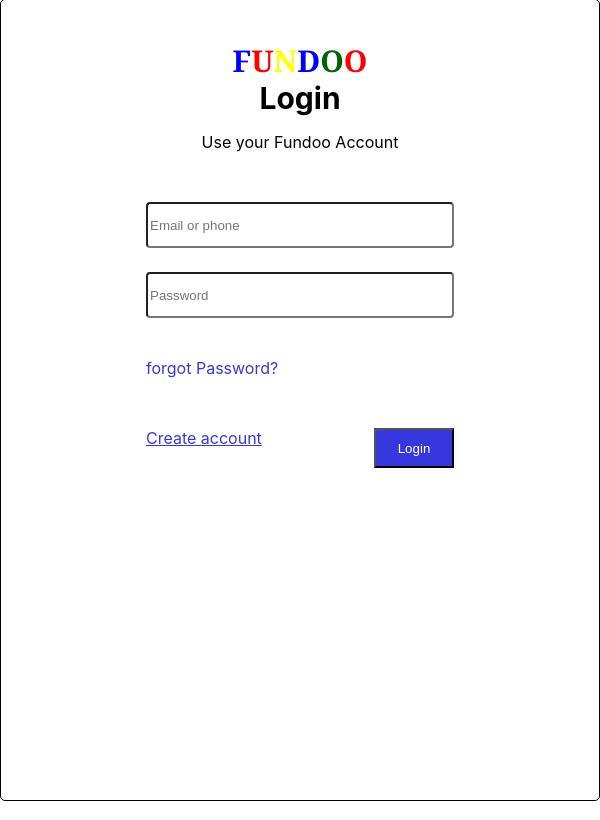
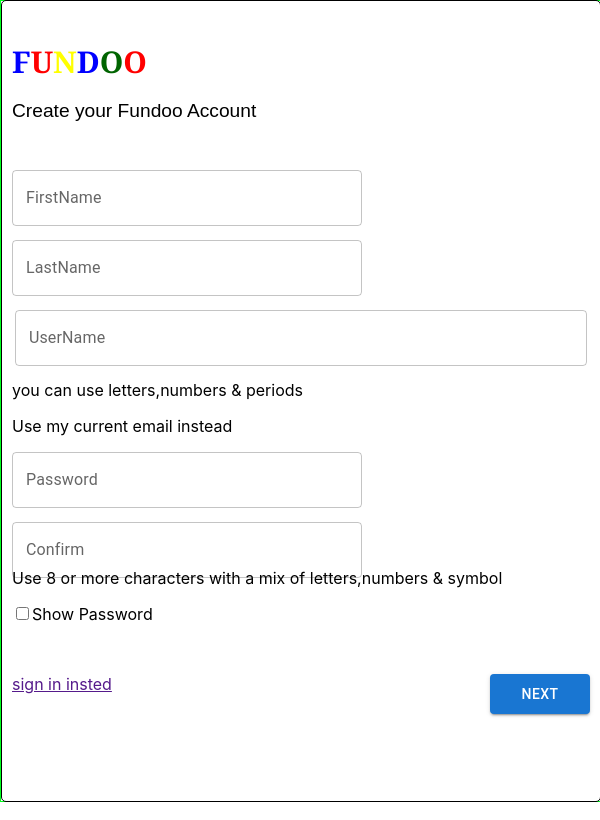
Before and after one commit to satya-1298/Fundoo__Frontend, a React (Create React App) app: page / in a window 600 px wide. Built offline with nearby package versions, Linux system fonts and the light colour scheme.

Commit message:
[Satya]Add : Implemented StateHook react in Fundoo SignUp

```diff
--- a/package.json
+++ b/package.json
@@ -3,6 +3,9 @@
   "version": "0.1.0",
   "private": true,
   "dependencies": {
+    "@emotion/react": "^11.11.1",
+    "@emotion/styled": "^11.11.0",
+    "@mui/material": "^5.14.11",
     "@testing-library/jest-dom": "^5.17.0",
     "@testing-library/react": "^13.4.0",
     "@testing-library/user-event": "^13.5.0",
--- a/src/App.js
+++ b/src/App.js
@@ -2,15 +2,15 @@
 import React from 'react';
 import './App.css';
 
-// import SignUp from './WebPage/SignUp/SignUp';
-import SignIn from './WebPage/SignUp/SignIn/SignIn';
+import SignUp from './WebPage/SignUp/SignUp';
+// import SignIn from './WebPage/SignUp/SignIn/SignIn';
 
 
 function App() {
   return (
     <div className="App">
-     {/* <SignUp/> */}
-        <SignIn/>
+     <SignUp/>
+        {/* <SignIn/> */}
     </div>
   );
 }
--- a/src/WebPage/SignUp/SignUp.css
+++ b/src/WebPage/SignUp/SignUp.css
@@ -1,6 +1,6 @@
 .signUp-Container
 {
-    border: 1px solid blue;
+    border: 1px solid rgb(0, 255, 30);
     display: flex;
     width: 100vw;
    height:100vh;
@@ -19,8 +19,8 @@
 .form-container
 {
     /* border: 1px solid blue; */
-    width: 50%;
-    height: 100%;
+    width: 60%;
+    height: 97%;
     padding: 10px;
 }
 .image-s
@@ -46,9 +46,9 @@
 .oo{color: red;}
 
 .input-s{
-    height: 40px;
+    height: 30px;
     border-radius: 4px;
-    width: 225px;
+    width: 270px;
 }
 .name-s
 {
@@ -56,7 +56,7 @@
     justify-content: space-between;
 }
 .input-ss{
-    height: 40px;
+    height: 30px;
     width: 99%;
     border-radius: 4px;
 }
@@ -90,30 +90,86 @@
     display: flex;
     justify-self: start;
 }
-@media screen and (min-width:500px) and (max-width:1300px)
-{
-    .main-container
-    {
-        border: 1px solid black;
-        width: 60vw;
-        height: 90vh;
-        display: flex;
-        border-radius: 5px;
+@media  screen and (max-width:600px){
+    body{
+        /* background-color: aqua; */
+    }
+    .main-container{
+        width: 100%;
+        height: 100%;
+        /* background-color: burlywood; */
     }
     .form-container
     {
-        /* border: 1px solid blue; */
         width: 100%;
-        height: 100%;
-        padding: 10px;
+        height: 98%;
+        /* background-color: cornflowerblue; */
     }
-    .image-s
+    .name-s{
+        width: 100px;
+        flex-direction: column;
+        justify-content:space-between;
+        margin-bottom: 20px;
+
+
+    }
+
+    .pass-style
     {
-        /* border: 1px solid red; */
         width: 100%;
-        height: 100%;
-        display: flex;
-        justify-content: center;
         flex-direction: column;
+        justify-content:space-between;
+
     }
+    .input-ss{
+
+        justify-content: space-between;
+        margin-top: 400px;
+
+    }
+
+    .input-s
+    {
+
+        justify-content: space-between;
+        width:500px;
+        margin-top: 20%;
+    }
+    .Username-S
+    {
+        margin-top: 40px;
+    }
+    .image-s{
+        height: 0px;
+        width: 0px;
+    }
+
 }
+@media screen and (min-width:500px) and (max-width:900px)
+{
+    .name-s{
+        height: 100px;
+
+    }
+    .pass-style{
+        height: 100px;
+    }
+    .input-s{
+        width: 515px;
+    }
+
+}
+@media screen and (min-width:250px) and (max-width:700px)
+{
+    .name-s{
+        height: 100px;
+
+    }
+    .pass-style{
+        height: 100px;
+    }
+    .input-s{
+        width: 350px;
+    }
+
+}
--- a/src/WebPage/SignUp/SignUp.jsx
+++ b/src/WebPage/SignUp/SignUp.jsx
@@ -1,11 +1,47 @@
 
 
-import React from "react";
+import React,{useState} from "react";
 import './SignUp.css';
 import Logo from "../../Assets/Logo.jpg"
 // import SignIn from "./SignIn/SignIn";
+import {TextField,Button} from '@mui/material';
+
 
 export default function SignUp(){
+    const[data,setData]=useState({firstName:'',lastName:'',email:'',password:''});
+    const handleFirstName=(firstName)=>{
+        setData(prevState => (
+            {
+                ...prevState,
+                FirstName:firstName.target.value
+            }
+        ))
+    }
+    const handleLastName=(lastName)=>{
+        setData(prevState =>(
+            {
+                ...prevState,
+                lastName:lastName.target.value
+            }
+        ))
+    }
+    const handleEmail=(email)=>{
+        setData(prevState=>(
+            {
+                ...prevState,
+                email:email.target.value
+            }
+        ))
+    }
+    const handlePassword=(password)=>{
+        setData(prevState=>(
+            {
+                ...prevState,
+                password:password.target.value
+            }
+        ))
+    }
+    console.log(data);
     return(
         <div className="signUp-Container">
             <div className="main-container">
@@ -25,20 +61,22 @@
                         <p className="heading-s" >Create your Fundoo Account </p>
                         </div>
                         <div className="name-s">
+                            <TextField id="FirstName" label="FirstName" onChange={handleFirstName} variant="outlined" className="input-s"/>
 
-                            <input type="text" id="FirstName" placeholder="FirstName"  className="input-s"/>
-                            <input type="text" id="LastName" placeholder="LastName" className="input-s"/>
+                            <TextField id="LastName" label="LastName" onChange={handleLastName} variant="outlined" className="input-s"/>
                         </div>
 
                             <div className="Username-S">
-                                <input type="text" id="Email" placeholder="Username" className="input-ss" />
+                            <TextField  id="Email" label="UserName" onChange={handleEmail} variant="outlined" className="input-ss"/>
+
                             </div>
 
                            <label className="label-s">you can use letters,numbers & periods</label>
                            <p className="para-s">Use my current email instead</p>
                         <div className="pass-style" >
-                           <input type="password" id="Password" placeholder="Password" className="input-s"/>
-                            <input type="password" id="Password" placeholder="confirm" className="input-s"/>
+                            <TextField  id="Password" label="Password" onChange={handlePassword} variant="outlined" className="input-s"/>
+                            <TextField id="PasswordConfirm" label="Confirm" onChange={handlePassword} variant="outlined" className="input-s"/>
+
                          </div>
                          <p className="para-s">Use 8 or more characters with a mix of letters,numbers & symbol</p>
                          <div className="para-s">
@@ -48,12 +86,12 @@
                         </div>
                         <div className="submit">
                             <a href=''>sign in insted</a>
-                            <button type="button" className="button-s">Next</button>
+                            <Button variant="contained" className="button-s">Next</Button>
                         </div>
                     </form>
                 </div>
                 <div className="image-s" >
-                    <img src={Logo} width={470} height={400}/>
+                    <img src={Logo} />
                 </div>
             </div>
         </div>
```
Also changed, not shown: 1 other file (tests, documents, lock files or other folders).
